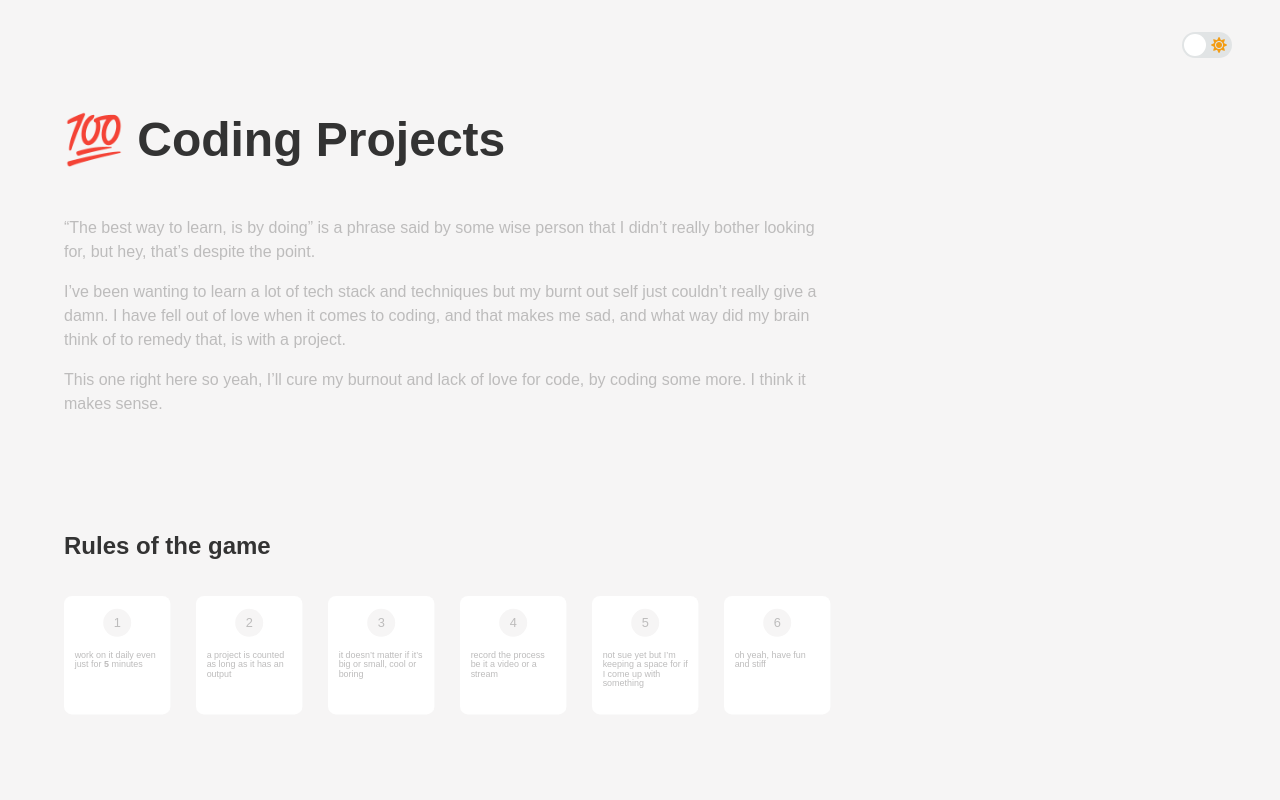
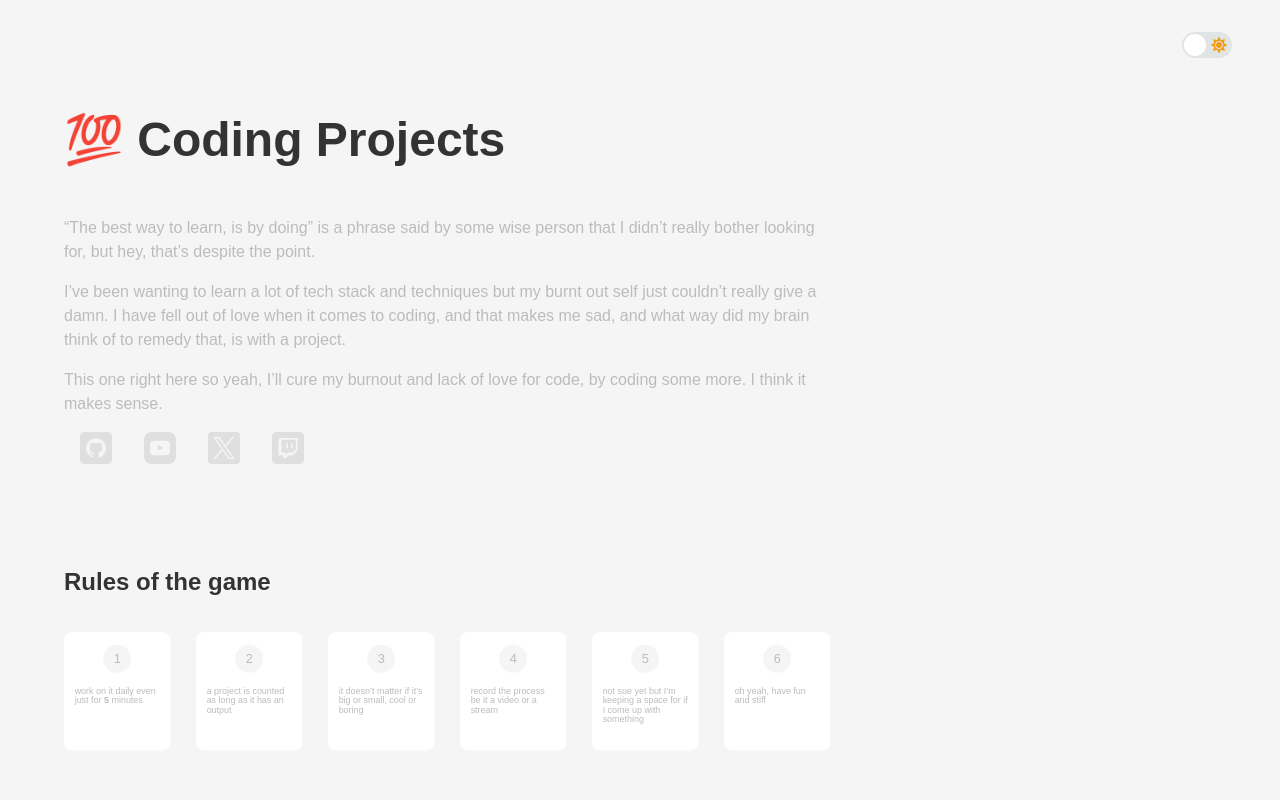
Before and after one commit to athoug/100-code-project, a plain HTML site: page index.html in a window 1280 px wide. Shown: the top 800 px of the page. Drawn offline with Linux system fonts and the light colour scheme.

Commit message:
add social links

```diff
--- a/assets/style/base.css
+++ b/assets/style/base.css
@@ -111,6 +111,30 @@ body.dark .checkbox-label {
 	color: var(--gray);
 	line-height: 1.5;
 	max-width: 48em;
+}
+
+/* ------------- socials section ------------ */
+.socials-container {
+	display: flex;
+}
+
+.social {
+	margin: 0 1em;
+}
+
+.social img {
+	width: 2em;
+	transition: all 0.2s;
+}
+
+body.dark .social img {
+	mix-blend-mode: color-burn;
+	/* mix-blend-mode: overlay; */
+}
+
+.social:hover img {
+	filter: grayscale(1);
+	transform: scale(1.1);
 }
 
 /* ------------ rules section -------------- */
--- a/index.html
+++ b/index.html
@@ -40,6 +40,36 @@
 				This one right here so yeah, I’ll cure my burnout and lack of love for
 				code, by coding some more. I think it makes sense.
 			</p>
+			<div class="socials-container">
+				<a
+					class="social github"
+					href="https://github.com/athoug"
+					target="_blank"
+				>
+					<img src="./images/github-1.png" alt="github" />
+				</a>
+				<a
+					class="social"
+					href="https://www.youtube.com/channel/UC1z7J5eBH_8kMb1yiuKsDXg"
+					target="_blank"
+				>
+					<img src="./images/youtube-1.png" alt="youtube" />
+				</a>
+				<a
+					class="social"
+					href="https://twitter.com/AlwaysAlthough"
+					target="_blank"
+				>
+					<img src="./images/twitter-1.png" alt="twitter" />
+				</a>
+				<a
+					class="social"
+					href="https://www.twitch.tv/alwaysalthough"
+					target="_blank"
+				>
+					<img src="./images/twitch-1.png" alt="twitch" />
+				</a>
+			</div>
 		</header>
 
 		<section class="rules-container">
```
Also changed, not shown: images/github-1.png (added), images/github.png (added), images/twitch-1.png (added), images/twitch.png (added), images/twitter-1.png (added), images/twitter.png (added), images/youtube-1.png (added), images/youtube.png (added).
